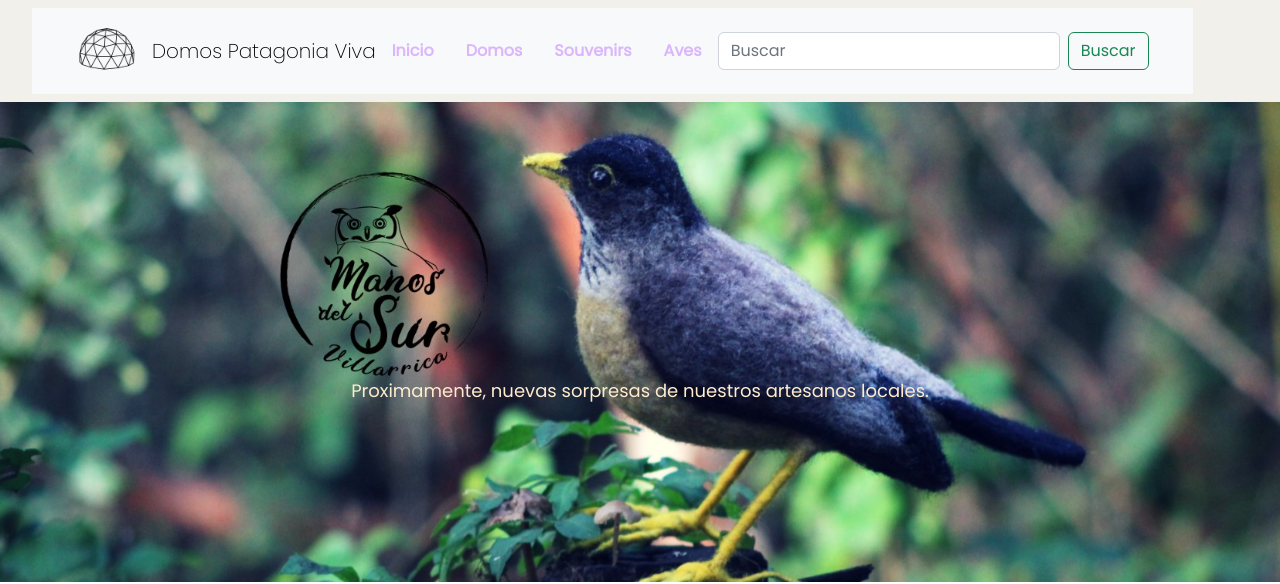
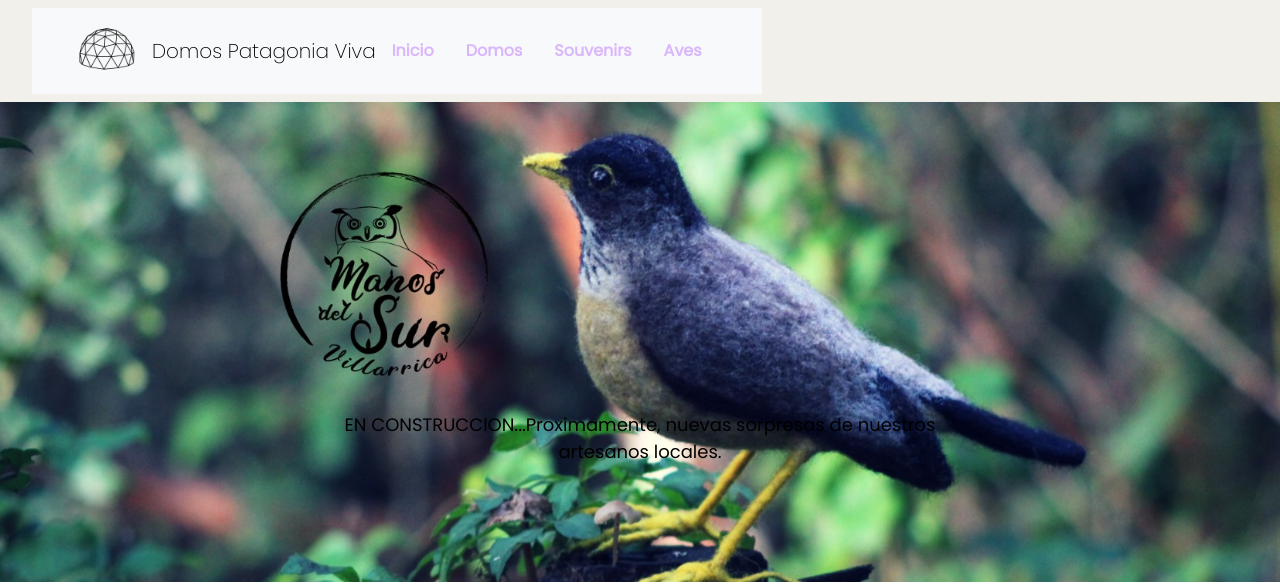
Before and after one commit to krynortz91/proyecto_final, a Vue app: page /souvenirs in a window 1280 px wide. Shown: the top 584 px of the page. Built offline with nearby package versions, Linux system fonts and the light colour scheme.

Commit message:
error404

```diff
--- a/src/components/Navbar.vue
+++ b/src/components/Navbar.vue
@@ -15,10 +15,10 @@
             <router-link class="link-nav px-3" to="/souvenirs">Souvenirs</router-link>
             <router-link class="link-nav px-3" to="/aves">Aves</router-link>
           </ul>
-          <form class="d-flex" role="search">
+          <!-- <form class="d-flex" role="search">
             <input class="form-control me-2" type="search" placeholder="Buscar" aria-label="Search">
             <button class="btn btn-outline-success" type="submit">Buscar</button>
-          </form>
+          </form> -->
         </div>
       </div>
     </nav>
--- a/src/router/index.js
+++ b/src/router/index.js
@@ -3,6 +3,10 @@ import HomeView from '../views/HomeView.vue'
 import DomosView from '../views/DomosView'
 import SouvenirsView from '../views/SouvenirsView'
 import FaunaView from '../views/FaunaView'
+import NotFound from '../views/NotFound'
+
+
+
 
 
 
@@ -27,7 +31,12 @@ const routes = [
     path: '/aves',
     name: 'aves',
     component: FaunaView
-  }
+  },
+  {
+    path: '/:pathMatch(.*)*',
+    name: 'NotFoundView',
+    component: NotFound
+    }
   // {
   //   path: '/products',
   //   name: 'products',
--- /dev/null
+++ b/src/views/NotFound.vue
@@ -0,0 +1,21 @@
+<template>
+ <div class="text-center">
+  <p class="error">ERROR 404</p>
+   <img src="../assets/error404.jpg" alt="" width="500">
+   </div>
+
+</template>
+
+<script>
+// import HelloWorld from '@/components/HelloWorld.vue'
+
+export default {
+  name: 'HomeView',
+  components: {
+    // HelloWorld
+  }
+}
+</script>
+
+<style scoped>
+</style>
--- a/src/views/SouvenirsView.vue
+++ b/src/views/SouvenirsView.vue
@@ -1,7 +1,7 @@
 <template>
 <section id="heroSouvenir">
   <img src="../assets/cover.jpg" alt="">
-  <p>Proximamente, nuevas sorpresas de nuestros artesanos locales.</p>
+  <p>EN CONSTRUCCION...Proximamente, nuevas sorpresas de nuestros artesanos locales.</p>
 </section>
 <section v-for="souvenir in souvenirs" class="container" :id ="souvenir.id">
   <div class="row">
@@ -92,9 +92,9 @@ color: #c5c5c5;
   margin: 0;
   position: absolute;
   transform: translate(-50%, -50%);
-  top: 60%;
+  top: 70%;
   left: 50%;
-  color: blanchedalmond;
+  color: black;
   font-size: large;
 }
 .descripcion {
```
Also changed, not shown: src/assets/error404.jpg (added), src/views/Actividades.vue (deleted).
